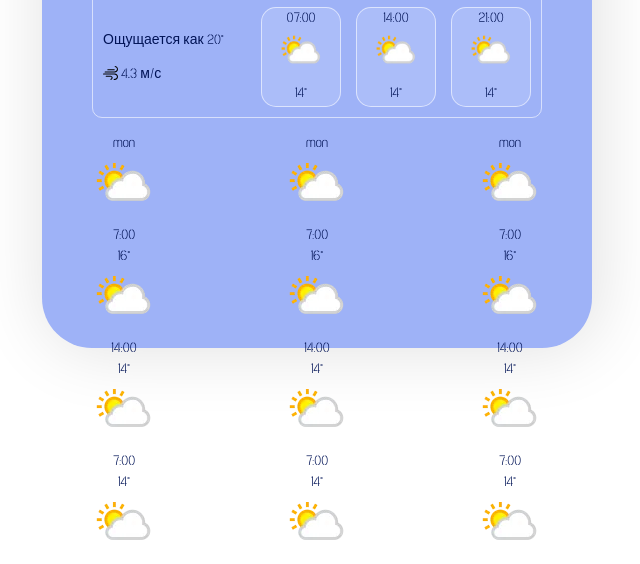
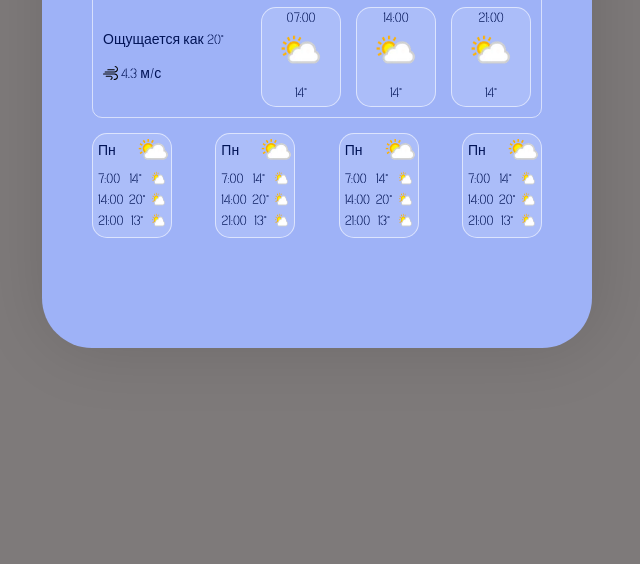
Before and after one commit to hesente/weatherApp, a website built with Parcel: page index.html in a window 1280 px wide. Shown: the part 327-891 px from the top of the page, without its empty margins (323-963 px from the left). After the commit the page ends 800 px from the top, so only its background shows below. Built offline with nearby package versions, Linux system fonts and the light colour scheme; a web font is replaced by a local one.

Commit message:
made full design and html markup

```diff
--- a/css/futureWeather.css
+++ b/css/futureWeather.css
@@ -2,10 +2,139 @@
   файл для редактирования блока будущей погоды
 */
 
-.future-days {
-  border-radius: 5px;
+.future-days-weather {
   display: flex;
-  gap: 15px;
   justify-content: space-between;
-  text-align: center;
 }
+
+.future-days-card {
+  border-radius: 15px;
+  border: 1.5px solid #ffffff96;
+  width: 80px;
+  height: 105px;
+  background-color: #cbd6ff4d;
+}
+
+.day-of-week {
+  margin-top: 7px;
+  margin-left: 5px;
+}
+
+.future-days-card img {
+  width: 35px;
+}
+
+.day-weather {
+  display: flex;
+  justify-content: space-between;
+}
+
+.future-hoursly-row {
+  display: flex;
+  justify-content: space-between;
+  margin-left: 5px;
+  margin-right: 5px;
+}
+
+.future-hoursly-row img {
+  width: 15px;
+}
+
+/*
+<div class="next-day-card">
+          <p class="day">mon</p>
+          <img src="images/116.png" alt="weather-next" />
+          <div class="weather-table">
+            <p class="future-days-time">7:00</p>
+            <p class="weather-next-day">16&#176;</p>
+            <img
+              src="images/116.png"
+              alt="weather-today"
+              class="weather-icon-mini"
+            />
+          </div>
+          <div class="weather-table">
+            <p class="future-days-time">14:00</p>
+            <p class="weather-next-day">14&#176;</p>
+            <img
+              src="images/116.png"
+              alt="weather-today"
+              class="weather-icon-mini"
+            />
+          </div>
+          <div class="weather-table">
+            <p class="future-days-time">7:00</p>
+            <p class="weather-next-day">14&#176;</p>
+            <img
+              src="images/116.png"
+              alt="weather-today"
+              class="weather-icon-mini"
+            />
+          </div>
+        </div>
+
+        <div class="next-day-card">
+          <p class="day">mon</p>
+          <img src="images/116.png" alt="weather-next" />
+          <div class="weather-table">
+            <p class="future-days-time">7:00</p>
+            <p class="weather-next-day">16&#176;</p>
+            <img
+              src="images/116.png"
+              alt="weather-today"
+              class="weather-icon-mini"
+            />
+          </div>
+          <div class="weather-table">
+            <p class="future-days-time">14:00</p>
+            <p class="weather-next-day">14&#176;</p>
+            <img
+              src="images/116.png"
+              alt="weather-today"
+              class="weather-icon-mini"
+            />
+          </div>
+          <div class="weather-table">
+            <p class="future-days-time">7:00</p>
+            <p class="weather-next-day">14&#176;</p>
+            <img
+              src="images/116.png"
+              alt="weather-today"
+              class="weather-icon-mini"
+            />
+          </div>
+        </div>
+
+        <div class="next-day-card">
+          <p class="day">mon</p>
+          <img src="images/116.png" alt="weather-next" />
+          <div class="weather-table">
+            <p class="future-days-time">7:00</p>
+            <p class="weather-next-day">16&#176;</p>
+            <img
+              src="images/116.png"
+              alt="weather-today"
+              class="weather-icon-mini"
+            />
+          </div>
+          <div class="weather-table">
+            <p class="future-days-time">14:00</p>
+            <p class="weather-next-day">14&#176;</p>
+            <img
+              src="images/116.png"
+              alt="weather-today"
+              class="weather-icon-mini"
+            />
+          </div>
+          <div class="weather-table">
+            <p class="future-days-time">7:00</p>
+            <p class="weather-next-day">14&#176;</p>
+            <img
+              src="images/116.png"
+              alt="weather-today"
+              class="weather-icon-mini"
+            />
+          </div>
+        </div>
+      </div>
+      */
--- a/css/main.css
+++ b/css/main.css
@@ -3,3 +3,7 @@
 @import url("./futureWeather.css");
 @import url("./reusable.css");
 @import url("./weather.css");
+
+html {
+  background-color: rgb(126, 122, 122);
+}
--- a/index.html
+++ b/index.html
@@ -136,99 +136,152 @@
         </div>
       </div>
 
-      <div class="future-days">
-        <div class="next-day-card">
-          <p class="day">mon</p>
-          <img src="images/116.png" alt="weather-next" />
-          <div class="weather-table">
-            <p class="future-days-time">7:00</p>
-            <p class="weather-next-day">16&#176;</p>
+      <div class="future-days-weather">
+        <div class="future-days-card">
+          <div class="day-weather">
+            <p class="day-of-week">Пн</p>
             <img
               src="images/116.png"
-              alt="weather-today"
-              class="weather-icon-mini"
+              alt="weather-next"
+              class="future-weather-img"
             />
           </div>
-          <div class="weather-table">
-            <p class="future-days-time">14:00</p>
-            <p class="weather-next-day">14&#176;</p>
+          <div class="future-hoursly-row">
+            <p>7:00</p>
+            <p>14&#176;</p>
             <img
               src="images/116.png"
-              alt="weather-today"
-              class="weather-icon-mini"
+              alt="weather-next"
+              class="future-weather-img"
             />
           </div>
-          <div class="weather-table">
-            <p class="future-days-time">7:00</p>
-            <p class="weather-next-day">14&#176;</p>
+          <div class="future-hoursly-row">
+            <p>14:00</p>
+            <p>20&#176;</p>
             <img
               src="images/116.png"
-              alt="weather-today"
-              class="weather-icon-mini"
+              alt="weather-next"
+              class="future-weather-img"
+            />
+          </div>
+          <div class="future-hoursly-row">
+            <p>21:00</p>
+            <p>13&#176;</p>
+            <img
+              src="images/116.png"
+              alt="weather-next"
+              class="future-weather-img"
             />
           </div>
         </div>
-
-        <div class="next-day-card">
-          <p class="day">mon</p>
-          <img src="images/116.png" alt="weather-next" />
-          <div class="weather-table">
-            <p class="future-days-time">7:00</p>
-            <p class="weather-next-day">16&#176;</p>
+        <div class="future-days-card">
+          <div class="day-weather">
+            <p class="day-of-week">Пн</p>
             <img
               src="images/116.png"
-              alt="weather-today"
-              class="weather-icon-mini"
+              alt="weather-next"
+              class="future-weather-img"
             />
           </div>
-          <div class="weather-table">
-            <p class="future-days-time">14:00</p>
-            <p class="weather-next-day">14&#176;</p>
+          <div class="future-hoursly-row">
+            <p>7:00</p>
+            <p>14&#176;</p>
             <img
               src="images/116.png"
-              alt="weather-today"
-              class="weather-icon-mini"
+              alt="weather-next"
+              class="future-weather-img"
             />
           </div>
-          <div class="weather-table">
-            <p class="future-days-time">7:00</p>
-            <p class="weather-next-day">14&#176;</p>
+          <div class="future-hoursly-row">
+            <p>14:00</p>
+            <p>20&#176;</p>
             <img
               src="images/116.png"
-              alt="weather-today"
-              class="weather-icon-mini"
+              alt="weather-next"
+              class="future-weather-img"
+            />
+          </div>
+          <div class="future-hoursly-row">
+            <p>21:00</p>
+            <p>13&#176;</p>
+            <img
+              src="images/116.png"
+              alt="weather-next"
+              class="future-weather-img"
             />
           </div>
         </div>
-
-        <div class="next-day-card">
-          <p class="day">mon</p>
-          <img src="images/116.png" alt="weather-next" />
-          <div class="weather-table">
-            <p class="future-days-time">7:00</p>
-            <p class="weather-next-day">16&#176;</p>
+        <div class="future-days-card">
+          <div class="day-weather">
+            <p class="day-of-week">Пн</p>
             <img
               src="images/116.png"
-              alt="weather-today"
-              class="weather-icon-mini"
+              alt="weather-next"
+              class="future-weather-img"
             />
           </div>
-          <div class="weather-table">
-            <p class="future-days-time">14:00</p>
-            <p class="weather-next-day">14&#176;</p>
+          <div class="future-hoursly-row">
+            <p>7:00</p>
+            <p>14&#176;</p>
             <img
               src="images/116.png"
-              alt="weather-today"
-              class="weather-icon-mini"
+              alt="weather-next"
+              class="future-weather-img"
             />
           </div>
-          <div class="weather-table">
-            <p class="future-days-time">7:00</p>
-            <p class="weather-next-day">14&#176;</p>
+          <div class="future-hoursly-row">
+            <p>14:00</p>
+            <p>20&#176;</p>
             <img
               src="images/116.png"
-              alt="weather-today"
-              class="weather-icon-mini"
+              alt="weather-next"
+              class="future-weather-img"
+            />
+          </div>
+          <div class="future-hoursly-row">
+            <p>21:00</p>
+            <p>13&#176;</p>
+            <img
+              src="images/116.png"
+              alt="weather-next"
+              class="future-weather-img"
+            />
+          </div>
+        </div>
+        <div class="future-days-card">
+          <div class="day-weather">
+            <p class="day-of-week">Пн</p>
+            <img
+              src="images/116.png"
+              alt="weather-next"
+              class="future-weather-img"
+            />
+          </div>
+          <div class="future-hoursly-row">
+            <p>7:00</p>
+            <p>14&#176;</p>
+            <img
+              src="images/116.png"
+              alt="weather-next"
+              class="future-weather-img"
+            />
+          </div>
+          <div class="future-hoursly-row">
+            <p>14:00</p>
+            <p>20&#176;</p>
+            <img
+              src="images/116.png"
+              alt="weather-next"
+              class="future-weather-img"
+            />
+          </div>
+          <div class="future-hoursly-row">
+            <p>21:00</p>
+            <p>13&#176;</p>
+            <img
+              src="images/116.png"
+              alt="weather-next"
+              class="future-weather-img"
             />
           </div>
         </div>
```
